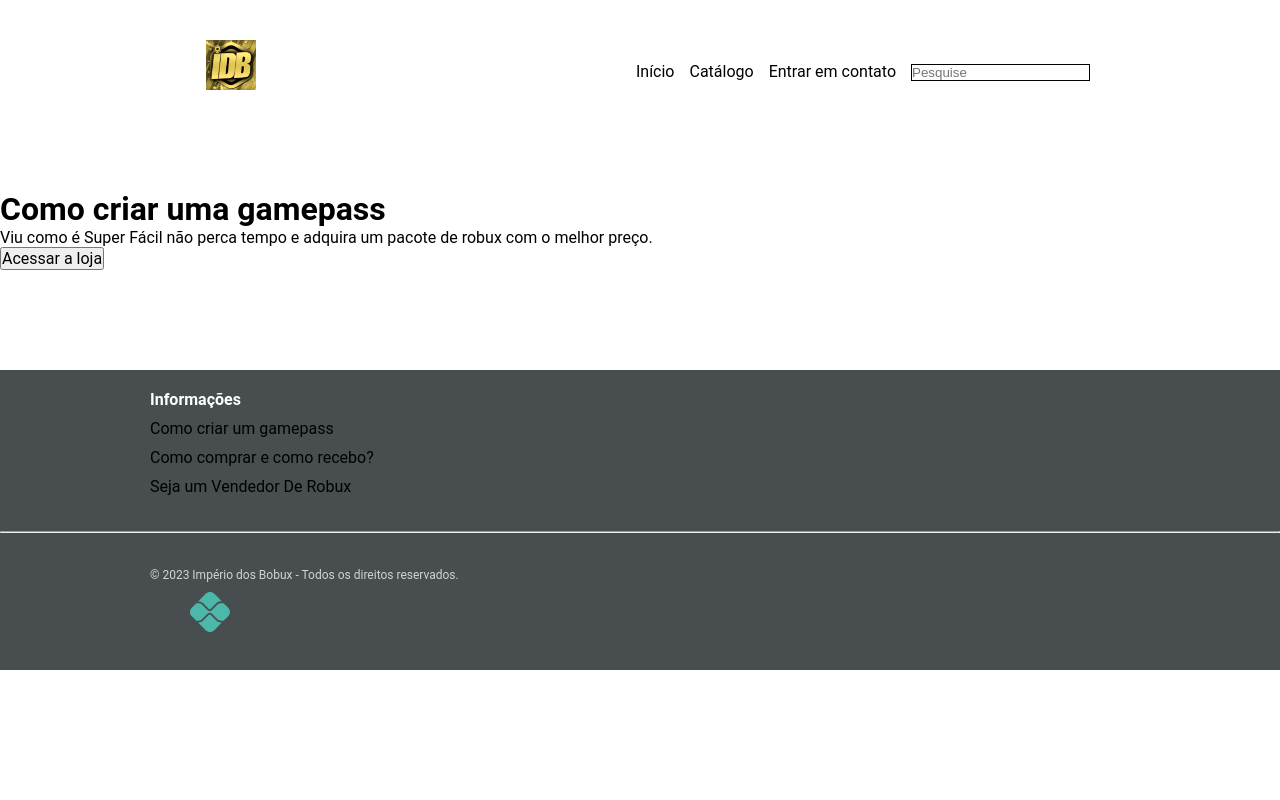
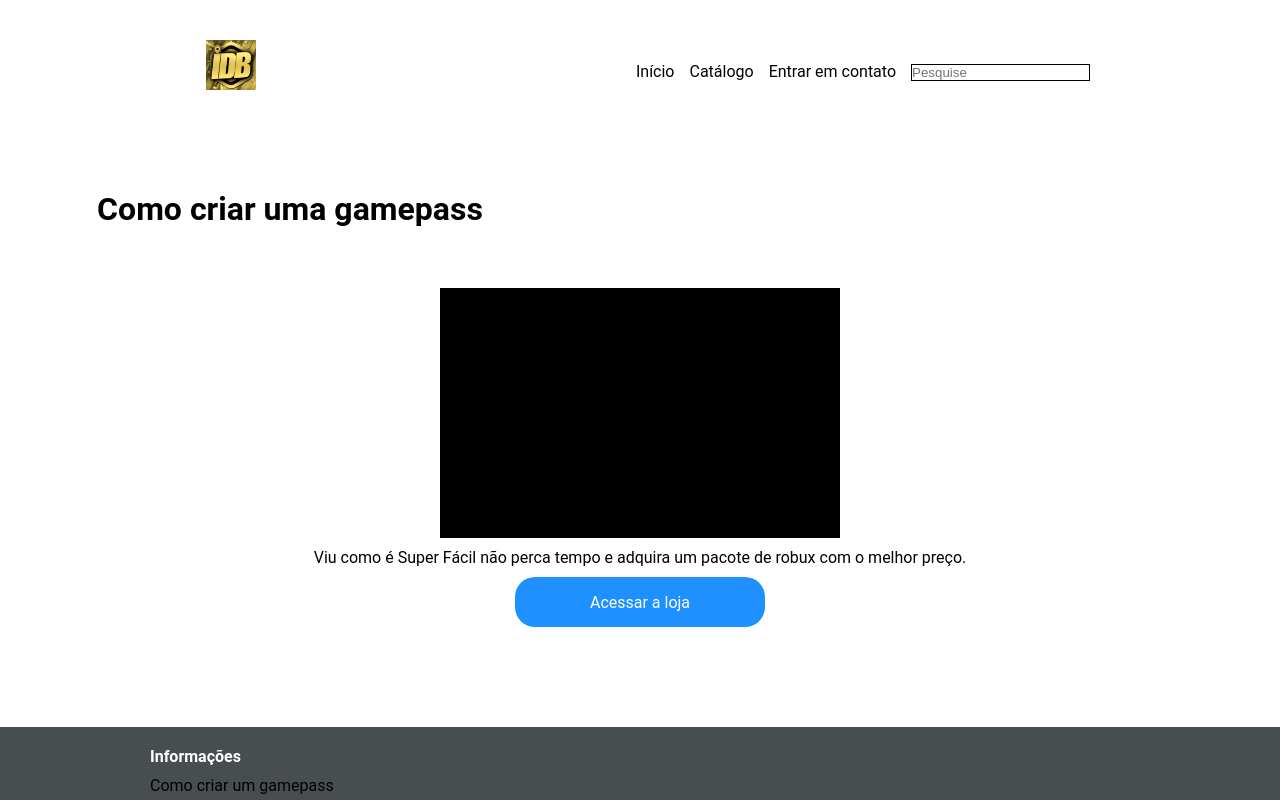
Before and after one commit to ArthurFilho/shop, a React (Vite) app: page /gamepass in a window 1280 px wide. Shown: the top 800 px of the page. Built offline with nearby package versions, Linux system fonts and the light colour scheme.

Commit message:
button pages

```diff
--- a/src/pages/Gamepass/index.tsx
+++ b/src/pages/Gamepass/index.tsx
@@ -1,15 +1,16 @@
 import { NavLink } from "react-router-dom";
+import { ButtonCatalog, GamePassPage, MainTitleGamePass, VideoMakerGamePass } from "./styles";
 
 export function Gamepass() {
     return(
-        <>
-        <h1>Como criar uma gamepass</h1>
+        <GamePassPage>
+        <MainTitleGamePass>Como criar uma gamepass</MainTitleGamePass>
 
-        <div></div>
+        <VideoMakerGamePass></VideoMakerGamePass>
 
         <p>Viu como é Super Fácil não perca tempo e adquira um pacote de robux com o melhor preço.</p>
 
-        <NavLink to="/catalog"> <button>Acessar a loja</button> </NavLink>
-        </>
+        <NavLink to="/catalog"> <ButtonCatalog>Acessar a loja</ButtonCatalog> </NavLink>
+        </GamePassPage>
     )
 }
--- a/src/pages/Gamepass/styles.ts
+++ b/src/pages/Gamepass/styles.ts
@@ -1 +1,32 @@
 import styled from "styled-components";
+
+export const MainTitleGamePass = styled.h1`
+    display: flex;
+    margin-right: 700px;
+    margin-bottom: 50px;
+`
+
+export const VideoMakerGamePass = styled.div`
+    width: 400px;
+    height: 250px;
+    background-color: black;
+    display: flex;
+`
+
+export const GamePassPage = styled.div`
+    display: flex;
+    width: 100%;
+    flex-direction: column;
+    align-items: center;
+    gap: 10px;
+`
+
+export const ButtonCatalog = styled.button`
+    border: none;
+    background-color: #1E90FF;
+    width: 250px;
+    height: 50px;
+    color: #ffff;
+    border-radius: 20px ;
+    cursor: pointer;
+`
--- a/src/pages/HowToBuy/index.tsx
+++ b/src/pages/HowToBuy/index.tsx
@@ -1,5 +1,5 @@
 import { NavLink } from "react-router-dom";
-import { BuyPage, VideoMakerBuy } from "./styles";
+import { ButtonCatalog, BuyPage, VideoMakerBuy } from "./styles";
 
 export function HowToBuy() {
     return(
@@ -8,7 +8,7 @@ export function HowToBuy() {
 
         <VideoMakerBuy> </VideoMakerBuy>
 
-        <NavLink to="/catalog"> <button>Acessar a loja</button> </NavLink>
+        <NavLink to="/catalog"> <ButtonCatalog>Acessar a loja</ButtonCatalog> </NavLink>
         </BuyPage>
     )
 }
--- a/src/pages/HowToBuy/styles.ts
+++ b/src/pages/HowToBuy/styles.ts
@@ -1,4 +1,10 @@
 import styled from "styled-components";
+
+export const MainTitleBuy = styled.h1`
+    display: flex;
+    margin-right: 700px;
+    margin-bottom: 50px;
+`
 
 export const VideoMakerBuy = styled.div`
     width: 400px;
@@ -13,4 +19,15 @@ export const BuyPage = styled.div`
     flex-direction: column;
     align-items: center;
     justify-content: center;
+    gap: 10px;
 `
+
+export const ButtonCatalog = styled.button`
+    border: none;
+    background-color: #1E90FF;
+    width: 250px;
+    height: 50px;
+    color: #ffff;
+    border-radius: 20px ;
+    cursor: pointer;
+`
--- a/src/pages/SalesmanRobux/index.tsx
+++ b/src/pages/SalesmanRobux/index.tsx
@@ -1,11 +1,13 @@
-import { SalesmanPage, VideoMaker } from "./styles";
+import { NavLink } from "react-router-dom";
+import { ButtonCatalog, MainTitleSalesman, SalesmanPage, VideoMaker } from "./styles";
 
 export function SalesmanRobux() {
     return(
         <SalesmanPage>
-            <h1>Seja um Vendedor De Robux</h1>
+            <MainTitleSalesman>Seja um Vendedor De Robux</MainTitleSalesman>
             <p>Seja um vendedor de robux profissional com a RoPay, cuidamos de tudo para você, desde da compra até a entrega dos robux para o cliente final, não perca tempo e venha trabalhar conosco.</p>
             <VideoMaker></VideoMaker>
+            <NavLink to="/catalog"> <ButtonCatalog>Acessar a loja</ButtonCatalog> </NavLink>
             <p>Preparado para se tonar um vendedor de robux? Preencha este pequeno formulário e se torne um vendedor oficial da RoPay.</p>
         </SalesmanPage>
     )
--- a/src/pages/SalesmanRobux/styles.ts
+++ b/src/pages/SalesmanRobux/styles.ts
@@ -1,4 +1,10 @@
 import styled from "styled-components";
+
+export const MainTitleSalesman = styled.h1`
+    display: flex;
+    margin-right: 700px;
+    margin-bottom: 50px;
+`
 
 export const VideoMaker = styled.div`
     width: 400px;
@@ -13,4 +19,15 @@ export const SalesmanPage = styled.div`
     flex-direction: column;
     align-items: center;
     justify-content: center;
+    gap: 10px;
 `
+
+export const ButtonCatalog = styled.button`
+    border: none;
+    background-color: #1E90FF;
+    width: 250px;
+    height: 50px;
+    color: #ffff;
+    border-radius: 20px ;
+    cursor: pointer;
+`
```
